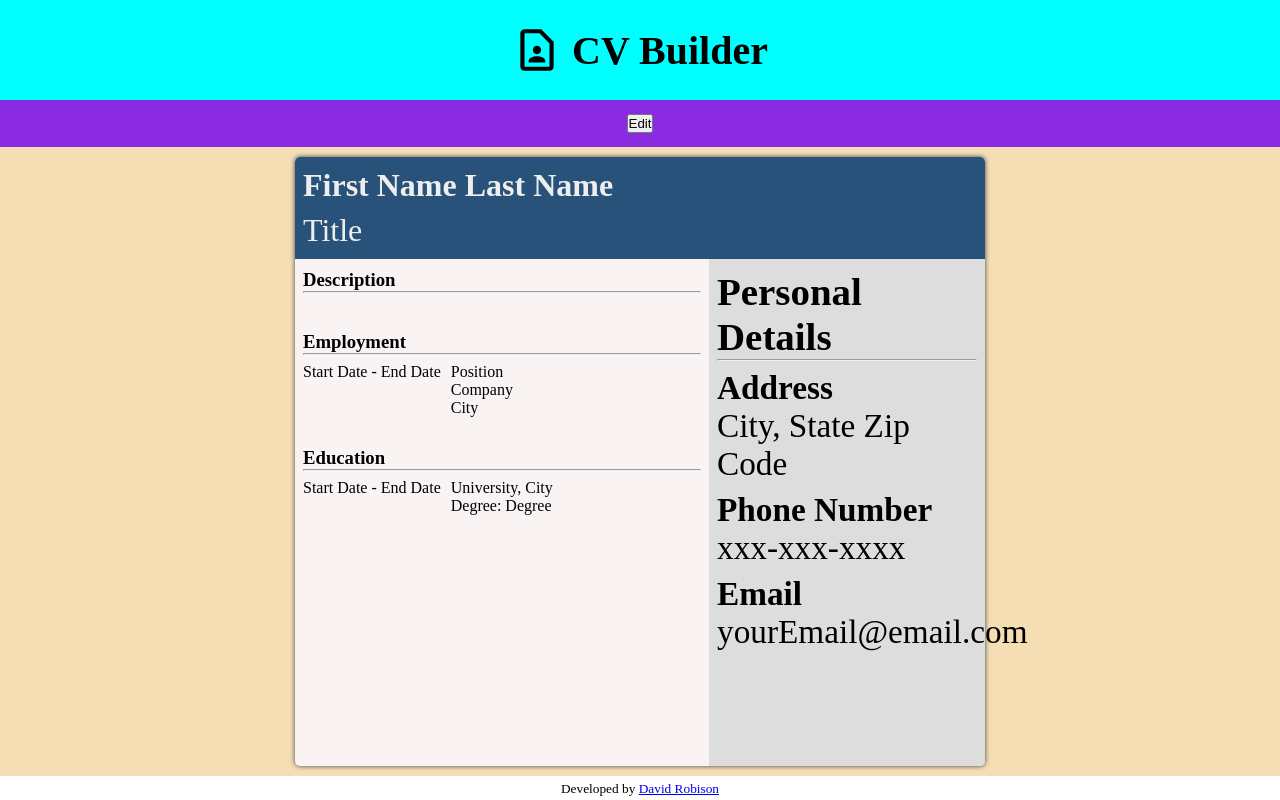
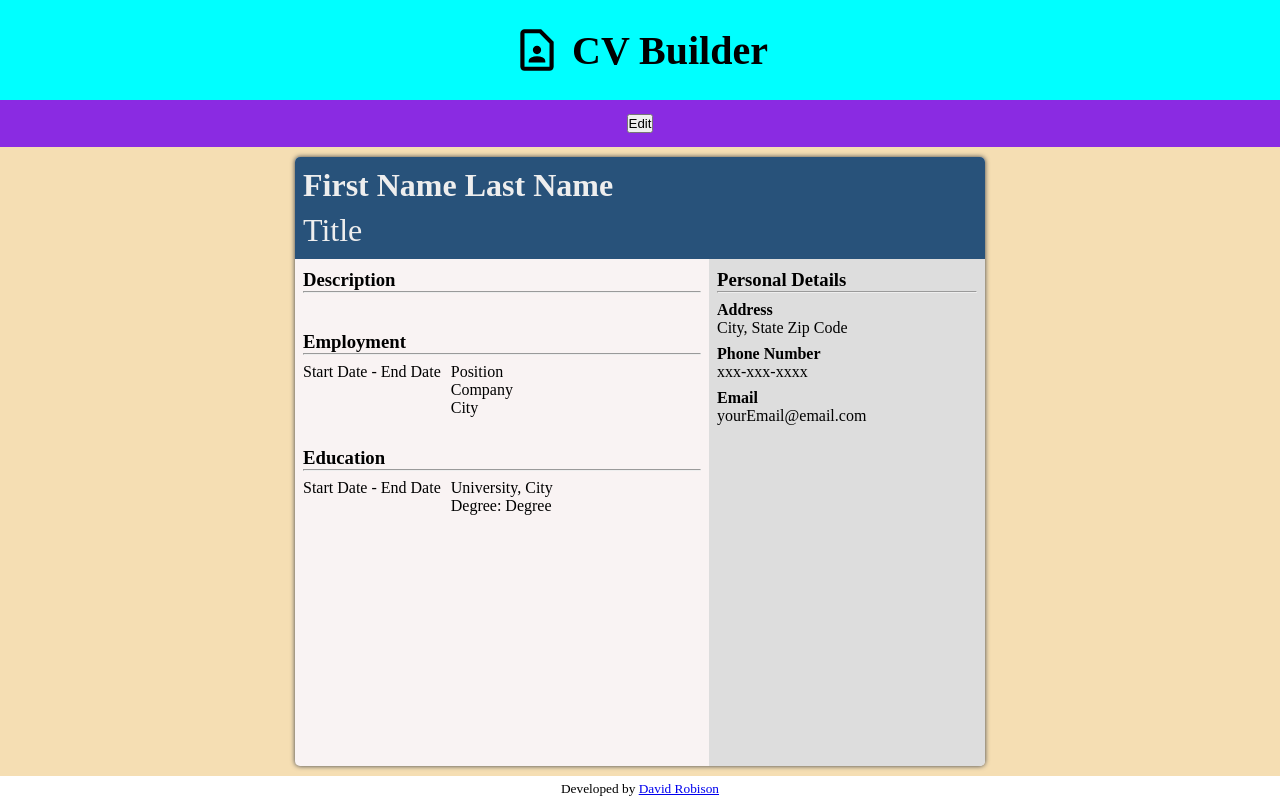
Before and after one commit to robisonwebdev/CV-Application, a React (Create React App) app: page / in a window 1280 px wide. Both pictures are taken after a click on the button "Preview". Built offline with nearby package versions, Linux system fonts and the light colour scheme.

Commit message:
Setup @media and changed font-size of .preview_perosnal_details

```diff
--- a/src/styles/Main/Preview/PreviewPersonalDetails.css
+++ b/src/styles/Main/Preview/PreviewPersonalDetails.css
@@ -8,3 +8,9 @@
     height: auto;
     width: 100%;
 }
+
+@media only screen and (min-width: 580px) {
+    .preview_personal_details {
+        font-size: 1rem;
+    }
+}
```
